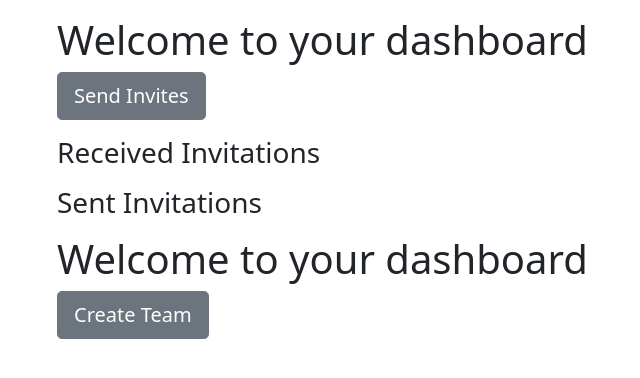
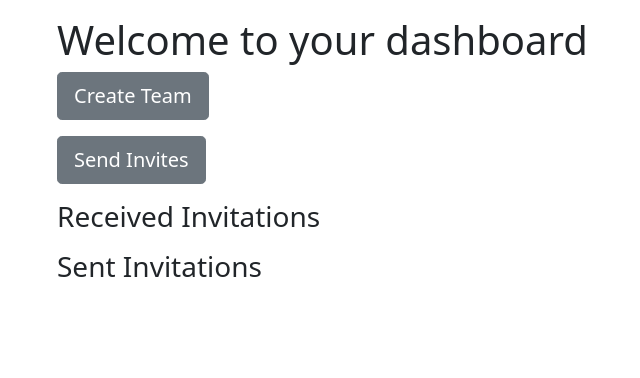
Before and after one commit to yohannpirbay/Magpie, a Django app: template tasks/templates/dashboard.html in a window 1280 px wide. Shown: the part 56-434 px from the top of the page, without its empty margins (25-665 px from the left). Run offline with Django 4.2, Linux system fonts and the light colour scheme; the template is opened without the code that fills it, so the values that code supplies are empty; some libraries are stand-ins or nearby versions.

Commit message:
Closed div

```diff
--- a/tasks/templates/dashboard.html
+++ b/tasks/templates/dashboard.html
@@ -21,6 +21,11 @@
     <div class="row">
       <div class="col-12">
         <h1>Welcome to your dashboard {{ user.username }}</h1>
+      <p>
+            <a href='{% url 'create_team' %}' class="btn btn-lg btn-secondary">
+              Create Team
+            </a>
+        </p>
         <p>
           <a href="{% url 'send_invitation' user_id=user.id %}" class="btn btn-lg btn-secondary">
             Send Invites
@@ -52,15 +57,6 @@
         </ul>
 
       </div>
-<div class="container">
-  <div class="row">
-    <div class="col-12">
-      <h1>Welcome to your dashboard {{ user.username }}</h1>
-        <p>
-            <a href='{% url 'create_team' %}' class="btn btn-lg btn-secondary">
-              Create Team
-            </a>
-        </p>
     </div>
   </div>
 
```
